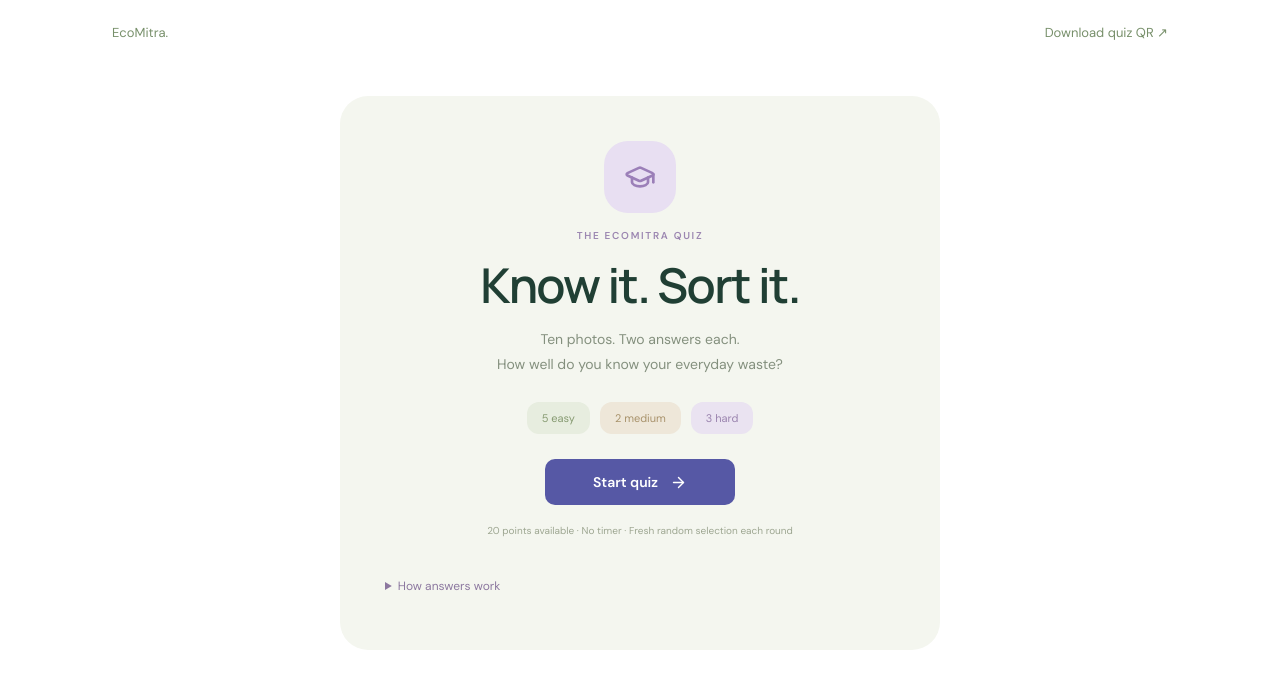
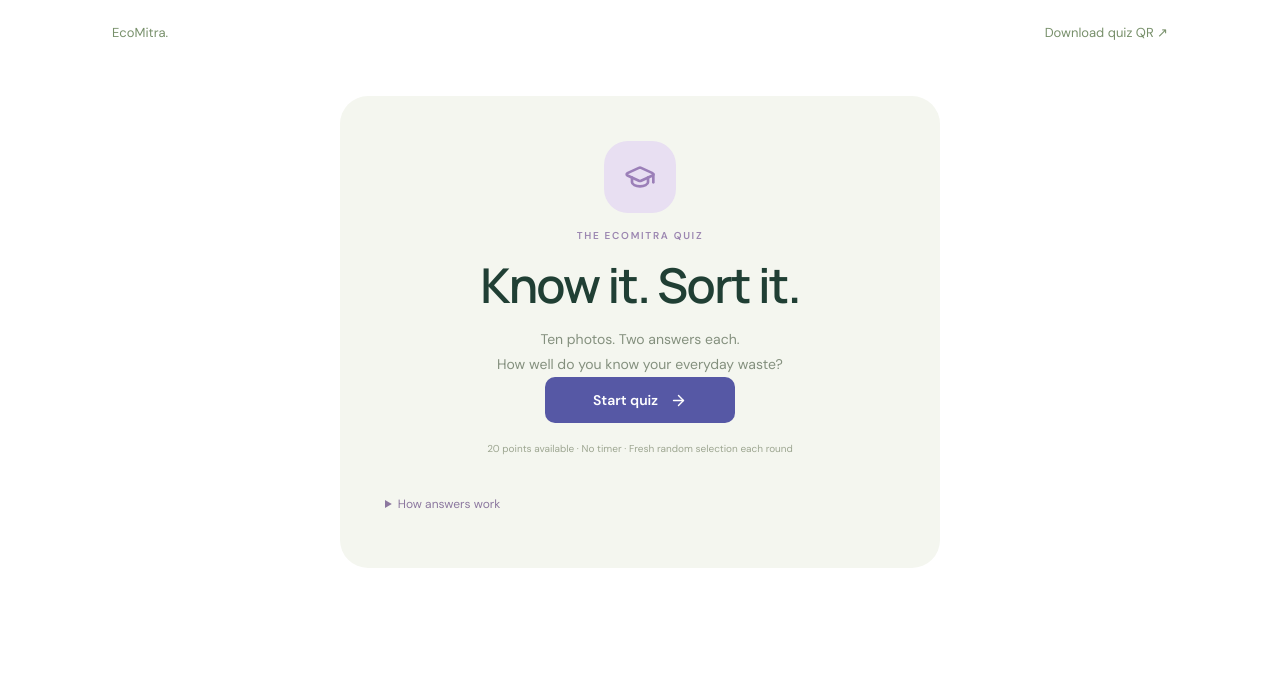
Before and after one commit to HarshitKumar9030/zenith-hackathon, a Next.js app in the folder web-app/: page /quiz in a window 1280 px wide. Shown: the top 688 px of the page. Built offline with nearby package versions, Linux system fonts and the light colour scheme.

Commit message:
ui: hide difficulty breakdown on quiz welcome screen

```diff
--- a/web-app/src/components/waste-quiz.tsx
+++ b/web-app/src/components/waste-quiz.tsx
@@ -13,7 +13,7 @@ export default function WasteQuiz(){
  function change(key:keyof QuizAnswer,value:string){setAnswers(previous=>({...previous,[question.id]:{type:previous[question.id]?.type??'',category:previous[question.id]?.category??'',[key]:value}}));}
  const result=finished?gradeQuiz(questions,answers):null;
  return <div className={styles.root}>
-  {!questions.length?<section className={styles.welcome}><span className={styles.icon}><GraduationCap size={32}/></span><p className={styles.eyebrow}>THE ECOMITRA QUIZ</p><h1>Know it. Sort it.</h1><p>Ten photos. Two answers each.<br/>How well do you know your everyday waste?</p><div className={styles.mix}><span>5 easy</span><span>2 medium</span><span>3 hard</span></div><button className="primary" onClick={start}>Start quiz <ArrowRight size={17}/></button><small>20 points available · No timer · Fresh random selection each round</small><details><summary>How answers work</summary><p>Choose an item’s waste type and category. Some items fit more than one type; all accepted alternatives earn credit. Assume clean, empty items unless the question says otherwise. “Recyclable” includes suitable specialist facilities; actual local acceptance varies.</p><p>Quiz scores are separate from Discovery Points and pickup rewards.</p></details></section>:result?<section className={styles.results}>
+  {!questions.length?<section className={styles.welcome}><span className={styles.icon}><GraduationCap size={32}/></span><p className={styles.eyebrow}>THE ECOMITRA QUIZ</p><h1>Know it. Sort it.</h1><p>Ten photos. Two answers each.<br/>How well do you know your everyday waste?</p><button className="primary" onClick={start}>Start quiz <ArrowRight size={17}/></button><small>20 points available · No timer · Fresh random selection each round</small><details><summary>How answers work</summary><p>Choose an item’s waste type and category. Some items fit more than one type; all accepted alternatives earn credit. Assume clean, empty items unless the question says otherwise. “Recyclable” includes suitable specialist facilities; actual local acceptance varies.</p><p>Quiz scores are separate from Discovery Points and pickup rewards.</p></details></section>:result?<section className={styles.results}>
    <p className={styles.eyebrow}>ROUND COMPLETE</p><h1>{result.points===20?'Perfect sorting.':result.points>=14?'Good eye. Keep going.':'Every answer is a chance to learn.'}</h1><div className={styles.finalScore}><strong>{result.points}</strong><span>/ {result.maximum}</span></div><p>{result.fullyCorrect} of 10 images fully correct · 1 point for each correct answer.</p><button className="primary" onClick={start}><RotateCcw size={16}/> Play a new round</button><h2>{result.points===20?'All answers correct':'Your answer review'}</h2><p>Review each missed answer and the accepted alternatives.</p>
    {result.results.filter(r=>r.points<2).map((r,i)=><article className={styles.review} key={r.question.id}><img src={quizImage(r.question)} alt={r.question.name}/><div><p className={styles.eyebrow}>{r.question.difficulty} · {r.points}/2 points</p><h3>{r.question.name}</h3>{(['type','category']as const).map(kind=>{const correct=kind==='type'?r.typeCorrect:r.categoryCorrect;return <div key={kind} className={styles.reviewAnswer} data-correct={correct}>{correct?<Check size={15}/>:<X size={15}/>}<span>{kind==='type'?'Is this?':'This comes under?'} <strong>{answerLabel(r.answer?.[kind]??'',kind)}</strong>{!correct&&<small>Accepted: {(kind==='type'?r.question.types:r.question.categories).map(v=>answerLabel(v,kind)).join(' or ')}</small>}</span></div>})}<p>{r.question.explanation}</p></div></article>)}
    {result.points===20&&<div className={styles.perfect}><Check size={22}/> All ten images, both answers. Nicely done.</div>}
```
